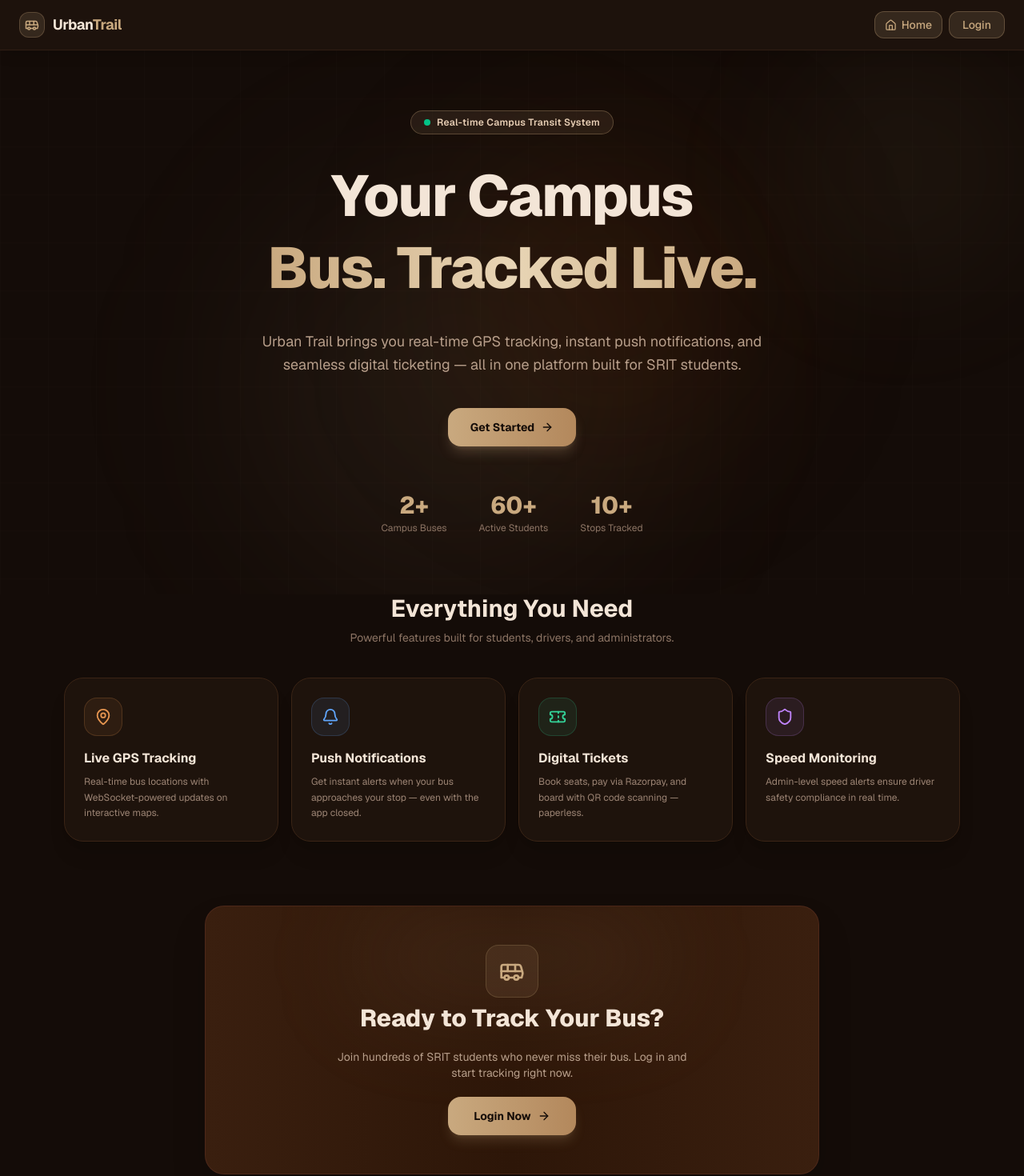
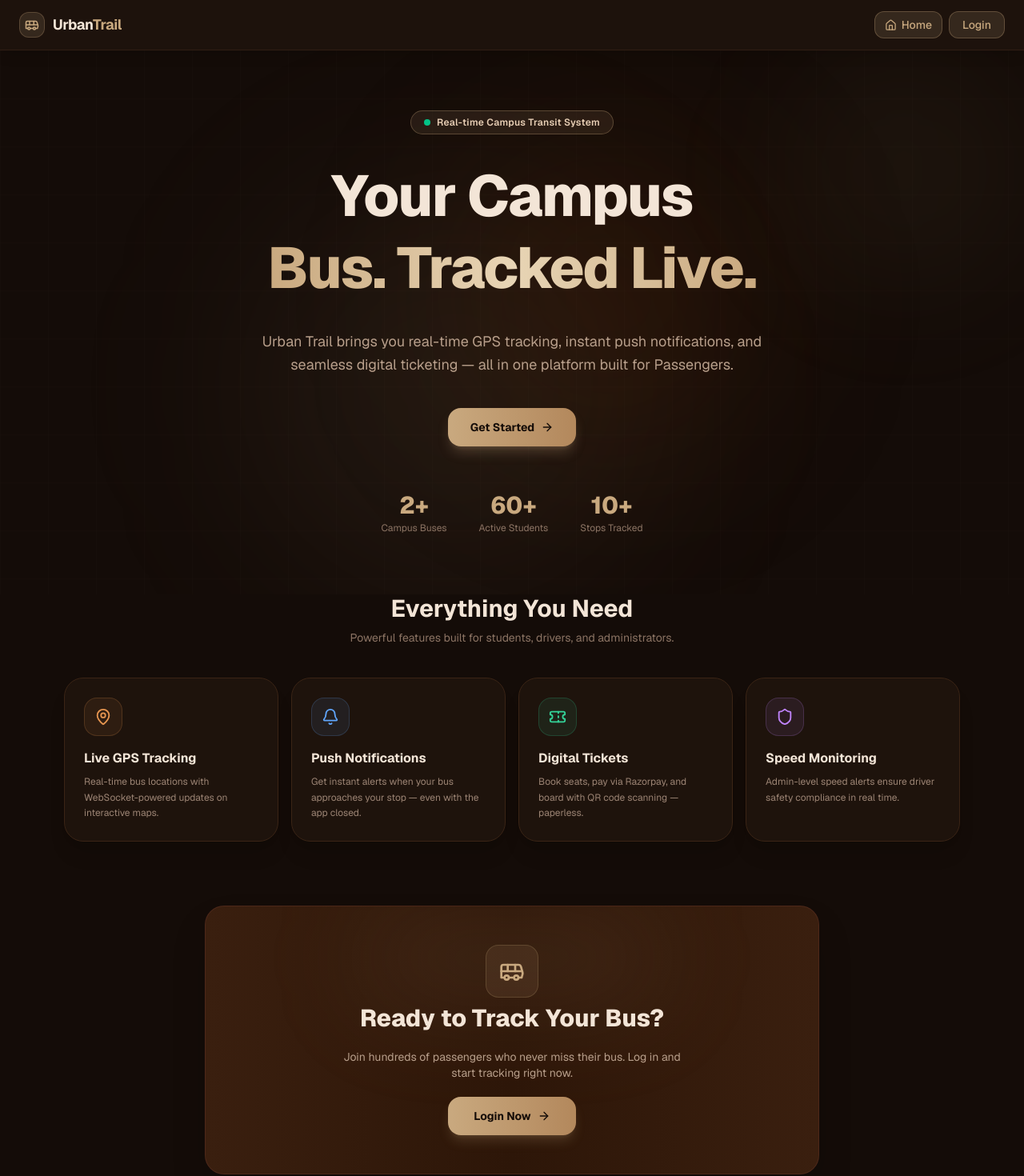
Before and after one commit to abishek1740P/asme-real-time-bus-tracker-hackathon, a Next.js app in the folder frontend/: page / in a window 1280 px wide. Shown: the top 1470 px of the page at 80% size. Built offline with nearby package versions, Linux system fonts and the light colour scheme; no server answers.

Commit message:
feat : update

```diff
--- a/frontend/src/app/page.js
+++ b/frontend/src/app/page.js
@@ -72,7 +72,7 @@ export default function Home() {
           {/* Sub-heading */}
           <p className="text-base sm:text-lg text-[#b89f8b] max-w-2xl mx-auto leading-relaxed">
             Urban Trail brings you real-time GPS tracking, instant push notifications, and
-            seamless digital ticketing — all in one platform built for SRIT students.
+            seamless digital ticketing — all in one platform built for Passengers.
           </p>
 
           {/* CTA Buttons */}
@@ -161,7 +161,7 @@ export default function Home() {
               Ready to Track Your Bus?
             </h2>
             <p className="text-[#b89f8b] text-sm max-w-md mx-auto">
-              Join hundreds of SRIT students who never miss their bus. Log in and start tracking right now.
+              Join hundreds of passengers who never miss their bus. Log in and start tracking right now.
             </p>
             <Link
               href="/login"
```
